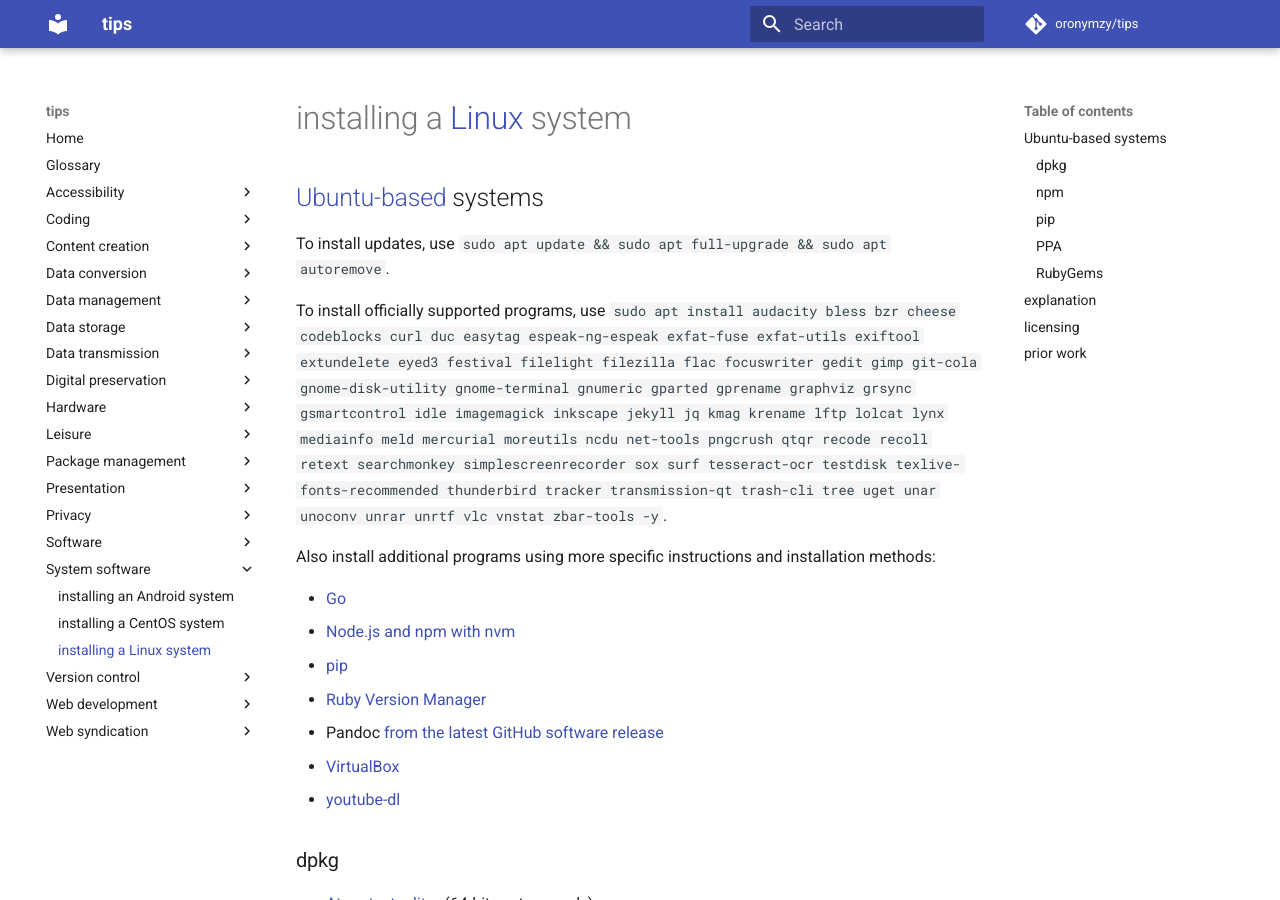
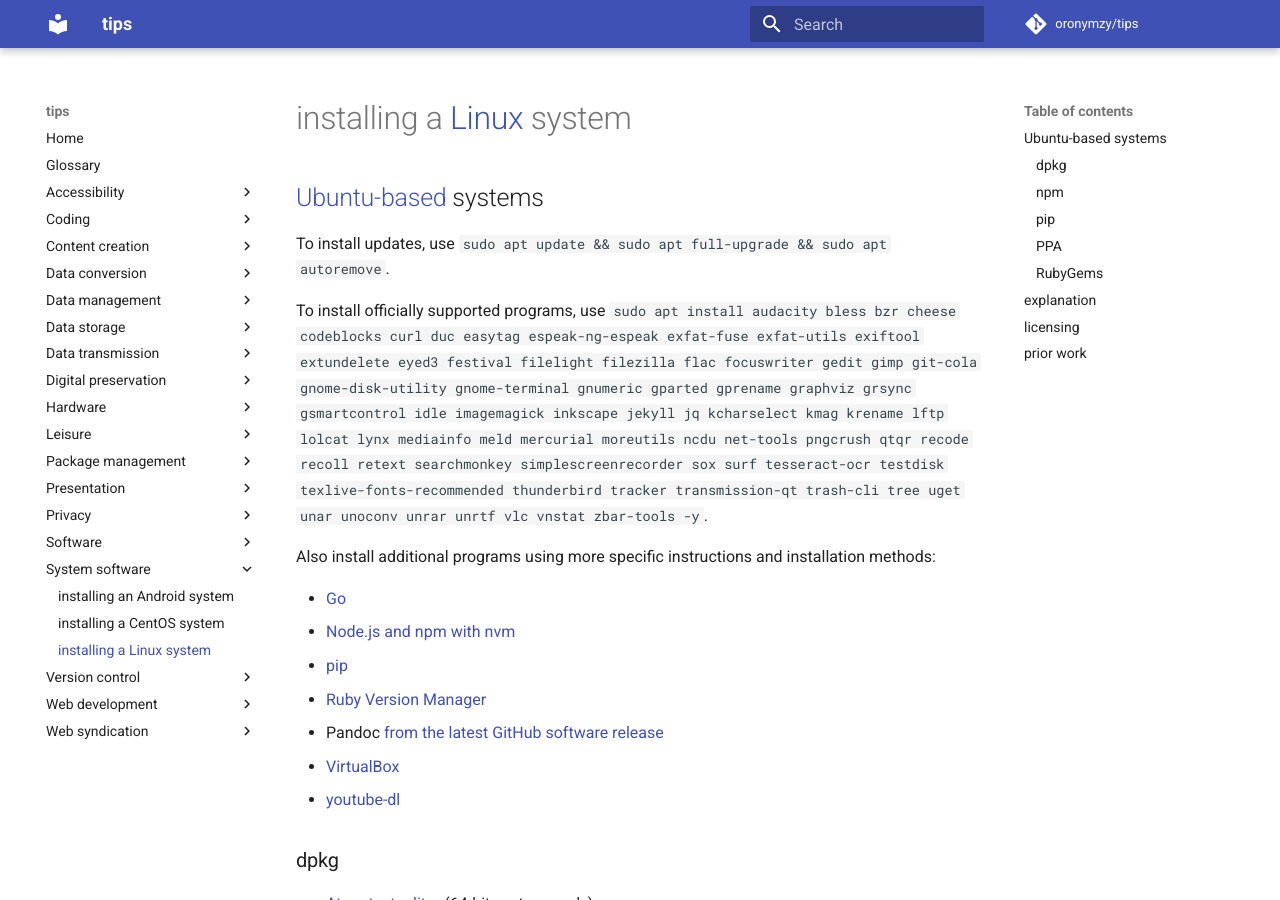
Before and after one commit to oronymzy/tips, an MkDocs documentation site: the page built from docs/insLnxS.md, in a window 1280 px wide and 900 px high. Built offline with MkDocs 1.6.1 and Material for MkDocs 9.7.7, drawn with Linux system fonts in a browser that asks for light colours; comment, search, counter and statistics services are not loaded; some of the changed text lies outside the part shown.

Commit message:
Add 'KCharSelect' table row

```diff
--- a/docs/insLnxS.md
+++ b/docs/insLnxS.md
@@ -3,7 +3,7 @@
 
 To install updates, use `sudo apt update && sudo apt full-upgrade && sudo apt autoremove`.
 
-To install officially supported programs, use `sudo apt install audacity bless bzr cheese codeblocks curl duc easytag espeak-ng-espeak exfat-fuse exfat-utils exiftool extundelete eyed3 festival filelight filezilla flac focuswriter gedit gimp git-cola gnome-disk-utility gnome-terminal gnumeric gparted gprename graphviz grsync gsmartcontrol idle imagemagick inkscape jekyll jq kmag krename lftp lolcat lynx mediainfo meld mercurial moreutils ncdu net-tools pngcrush qtqr recode recoll retext searchmonkey simplescreenrecorder sox surf tesseract-ocr testdisk texlive-fonts-recommended thunderbird tracker transmission-qt trash-cli tree uget unar unoconv unrar unrtf vlc vnstat zbar-tools -y`.
+To install officially supported programs, use `sudo apt install audacity bless bzr cheese codeblocks curl duc easytag espeak-ng-espeak exfat-fuse exfat-utils exiftool extundelete eyed3 festival filelight filezilla flac focuswriter gedit gimp git-cola gnome-disk-utility gnome-terminal gnumeric gparted gprename graphviz grsync gsmartcontrol idle imagemagick inkscape jekyll jq kcharselect kmag krename lftp lolcat lynx mediainfo meld mercurial moreutils ncdu net-tools pngcrush qtqr recode recoll retext searchmonkey simplescreenrecorder sox surf tesseract-ocr testdisk texlive-fonts-recommended thunderbird tracker transmission-qt trash-cli tree uget unar unoconv unrar unrtf vlc vnstat zbar-tools -y`.
 
 Also install additional programs using more specific instructions and installation methods:
 
@@ -85,6 +85,7 @@ For Lubuntu, install additional packages using `sudo apt install dolphin kate op
 | `inkscape`                     | [Inkscape]                                               | [image editing] for [vector graphics]                | [GUI]          | [GNU GPL v3.0] or later[^insLnxS35]                                  | [C++]
 | `jekyll`                       | [Jekyll]                                                 | [static site generation]                             | [CLI]          | [MIT License] [^insLnxS36]                                           | [Ruby]
 | `jq`                           | [jq]                                                     | [JSON] processing                                    | [CLI]          | [MIT License] for code and [CC BY 3.0] for documentation[^insLnxS37] | [C]
+| `kcharselect`                  | [KCharSelect]                                            | [character] selection                                | [GUI]          | various licenses[^insLnxS85]
 | `kmag`                         | [KMag]                                                   | [screen magnification]                               | [GUI]          | [GNU GPL v2.0] [^insLnxS60]                                          | [C++]
 | `krename`                      | [KRename]                                                | [batch renaming]                                     | [GUI]          | [GNU GPL v2.0] [^insLnxS5]                                           | [C++]
 | `lftp`                         | [LFTP]                                                   | [file transferring]                                  | [CLI]          | [GNU GPL v3.0] [^insLnxS38]                                          | [C++]
@@ -184,6 +186,7 @@ For Lubuntu, install additional packages using `sudo apt install dolphin kate op
 [Inkscape]: https://inkscape.org/
 [JSON]: https://en.wikipedia.org/wiki/JSON
 [Jekyll]: https://jekyllrb.com/
+[KCharSelect]: https://utils.kde.org/projects/kcharselect/
 [KMag]: https://kde.org/applications/utilities/kmag/
 [KRename]: https://sourceforge.net/projects/krename/
 [LFTP]: https://lftp.tech/
```
Also changed, not shown: other parts of docs/insLnxS.md (+2 -0 lines).
